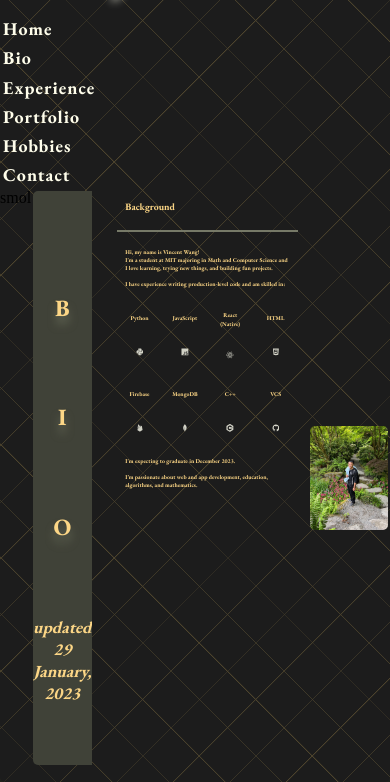
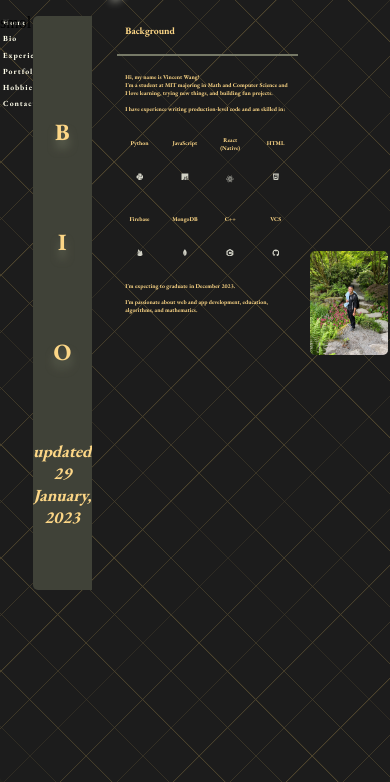
Before and after one commit to vincentwang60/vincentwang60.github.io, a Gatsby site: page / in a window 390 px wide. Shown: the part 62-844 px from the top of the page. Built offline with nearby package versions, Linux system fonts and the light colour scheme; Gatsby itself is replaced by a stand-in of ours.

Commit message:
mobile nav

```diff
--- a/src/styles/header.css
+++ b/src/styles/header.css
@@ -16,7 +16,7 @@
 .header-text {
     font-family: 'EB Garamond';
     font-style: normal;
-    font-size: 18px;
+    font-size: 2vw;
     color: var(--cream);
     letter-spacing: 1px;
     padding: 0.8vw;
@@ -32,7 +32,7 @@
     padding-right: 1vw;
 }
 .header-img-mobile {
-    filter: drop-shadow(0px 4px 4px var(--cream));
+filter: drop-shadow(0px 4px 4px var(--cream));
     height: 5vh;
     padding-left: 1vw;
     user-select: none;
@@ -51,5 +51,6 @@
     cursor: pointer;
 }
 .header-menu-container {
+    position: absolute;
 
 }
```
